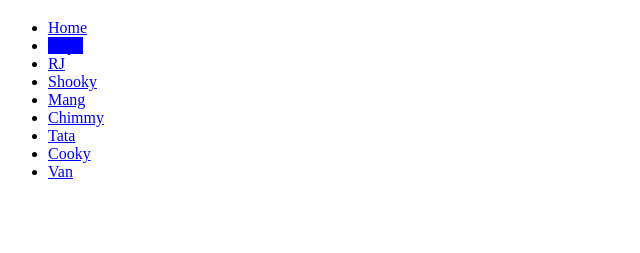
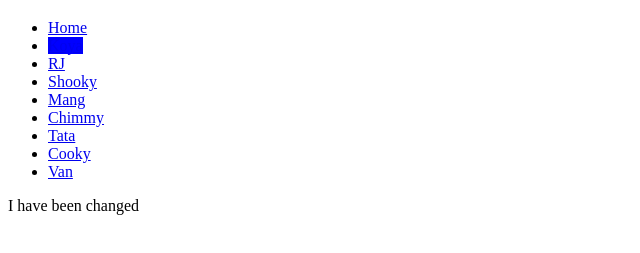
Before and after one commit to 40482534/set08101_labs, a plain HTML site: page koya.html in a window 1280 px wide. Shown: the part 61-314 px from the top of the page, without its empty margins (0-640 px from the left). Drawn offline with Linux system fonts and the light colour scheme.

Commit message:
Update koya.html

```diff
--- a/koya.html
+++ b/koya.html
@@ -17,6 +17,7 @@
 					<li><a href="../bt21/cooky.html">Cooky</a></li>
 					<li><a href="../bt21/van.html">Van</a></li>
 				</ul>
+				<p> I have been changed</p>
 			</div> <!-- end mainmenu -->
 
 		<script src = "new.js"></script>
```
